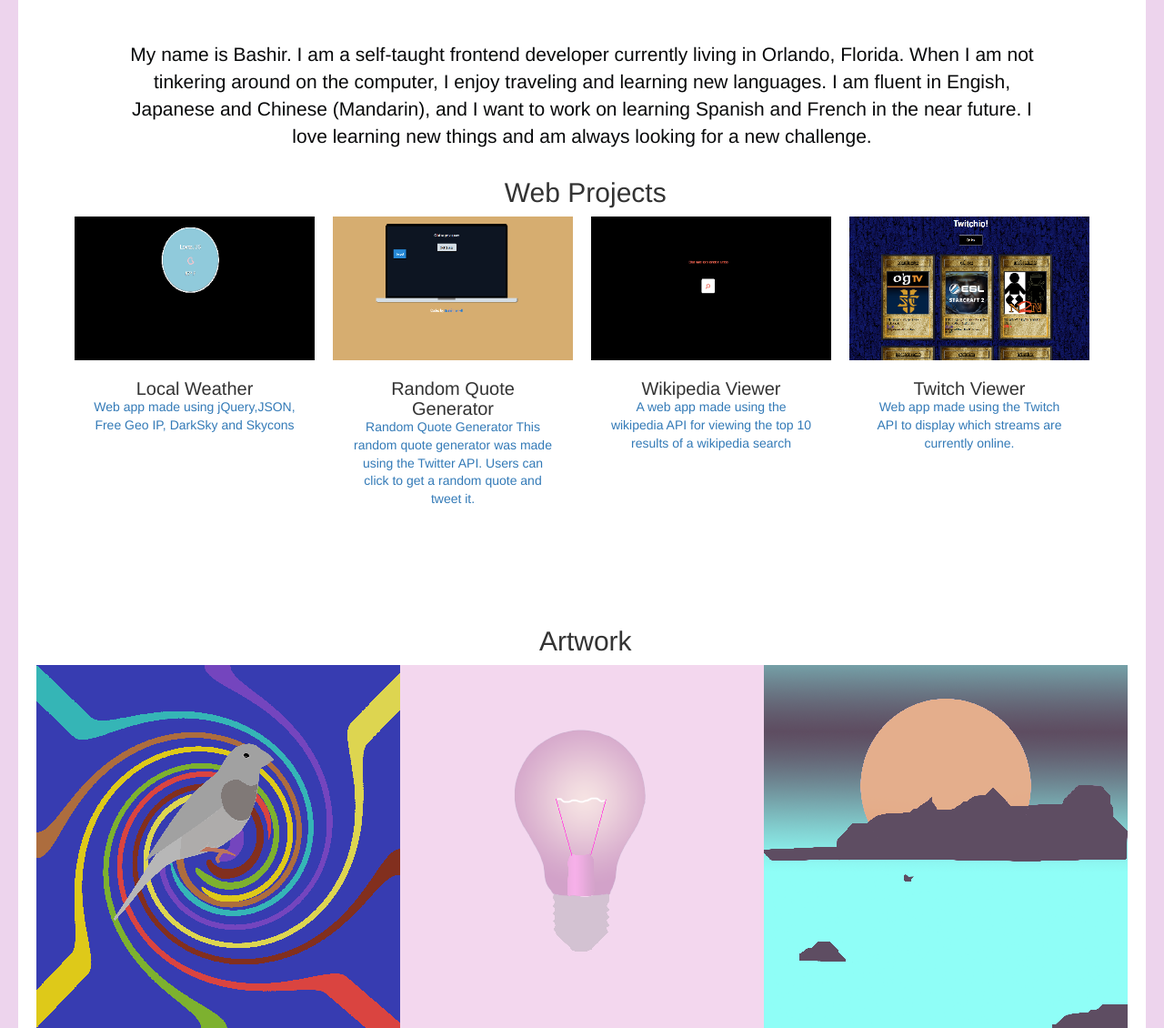
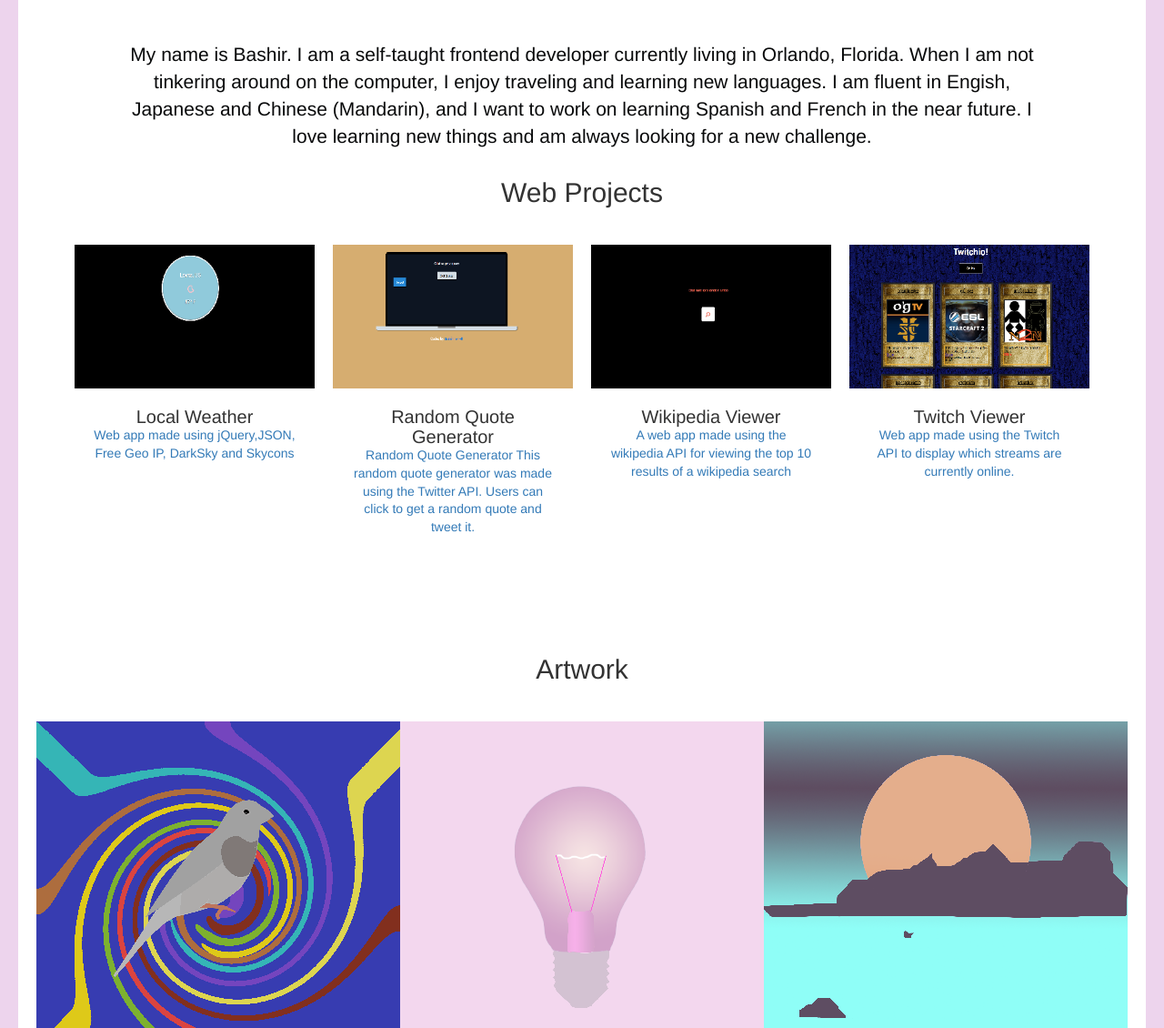
Before and after one commit to bookofbash/home, a PHP site: page /index.html in a window 1280 px wide. Shown: the part 171-1301 px from the top of the page at 91% size. Run offline with PHP 8.4, Linux system fonts and the light colour scheme; some libraries are stand-ins or nearby versions.

Commit message:
fixed minor design flaws

```diff
--- a/styles.css
+++ b/styles.css
@@ -21,7 +21,7 @@
 
 h2{
   color: #FFF8F0;
-  padding-left: .25em;
+  padding-bottom: 2.5%;
 
 }
 
```
Also changed, not shown: index.html (+0 -36 lines).
